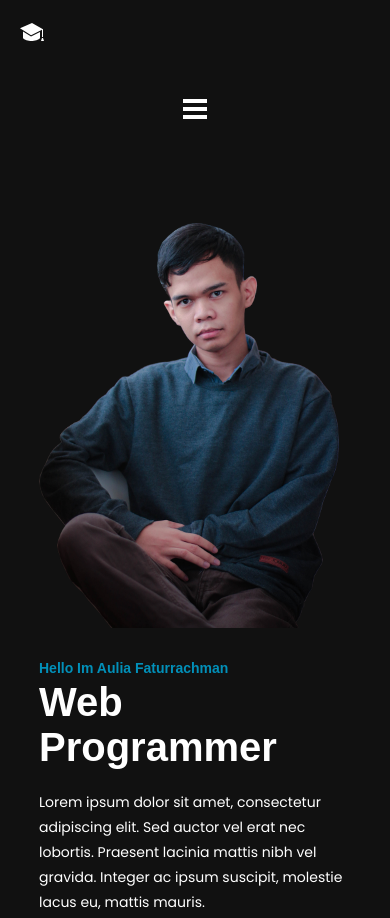
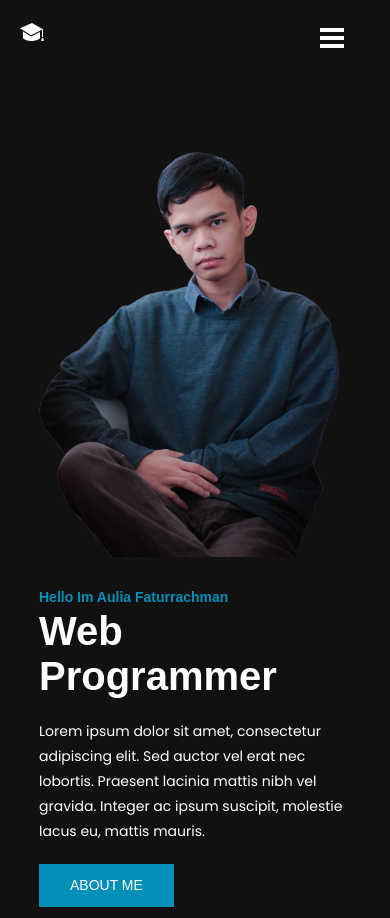
Before and after one commit to auliafaturrachman/my-web-portofolio, a website: page public/index.html in a window 390 px wide. Shown: the top 918 px of the page. Drawn offline with Linux system fonts and the light colour scheme.

Commit message:
fix postion burger menu part 2

```diff
--- a/public/assets/css/style.css
+++ b/public/assets/css/style.css
@@ -380,7 +380,7 @@ aside li {
   }
 
   .nav-brand {
-    flex: 1 1 65%;
+    flex: 1 1 55%;
   }
 
   nav > a {
```
